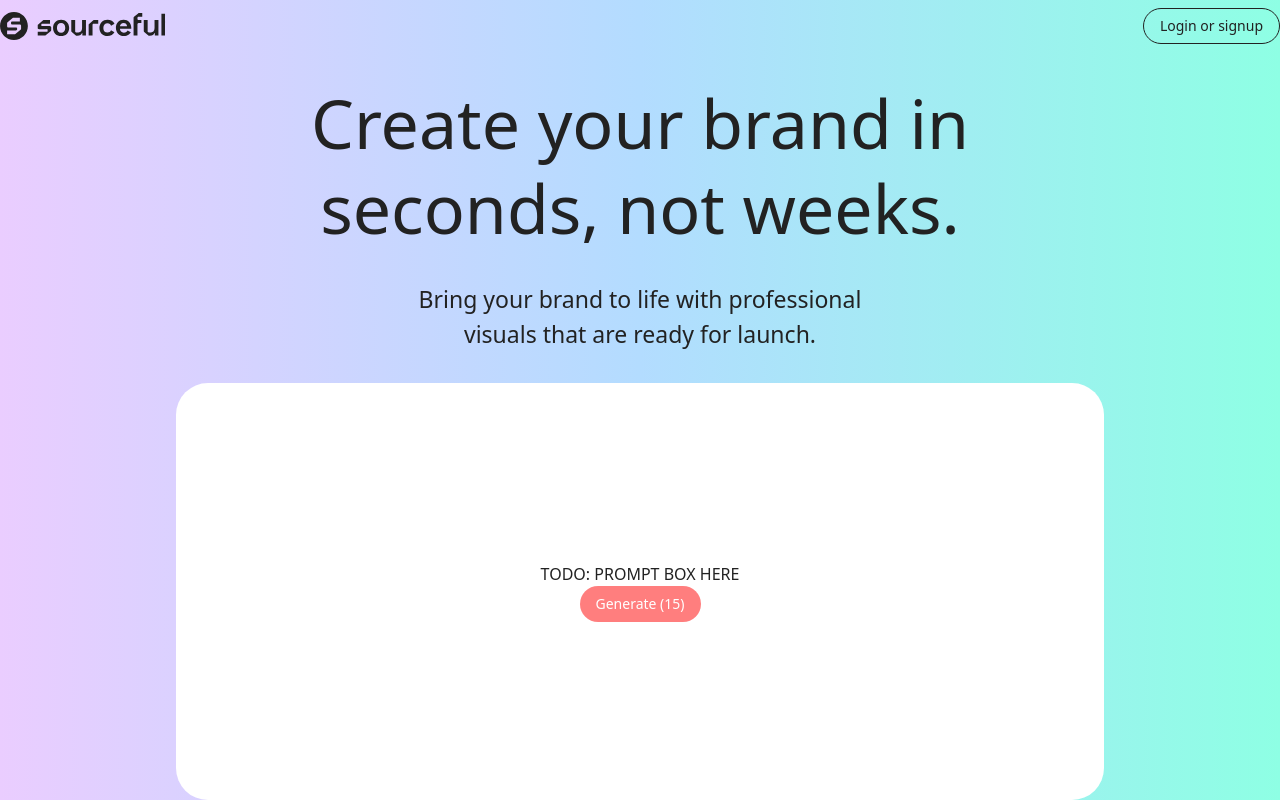
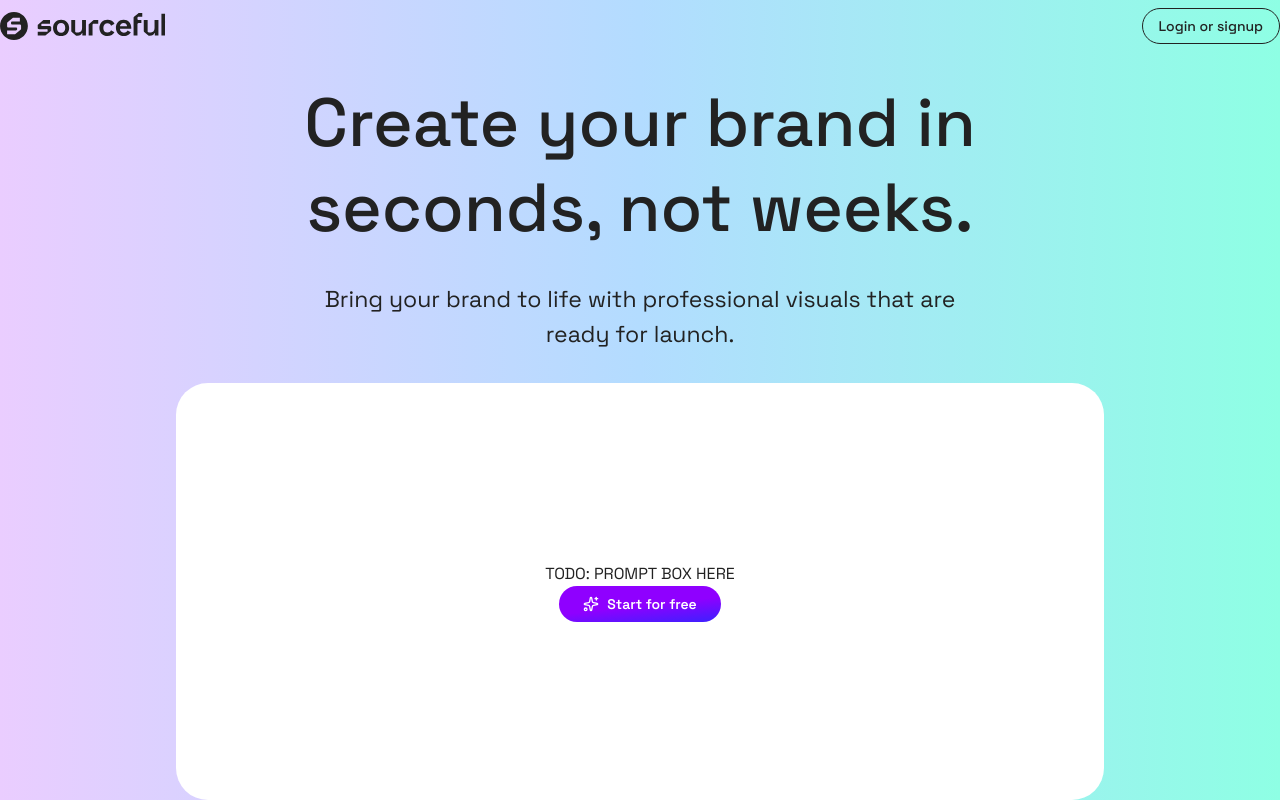
Before and after one commit to lukemoody/prompt-box, a Next.js app: page / in a window 1280 px wide. Built offline with nearby package versions, Linux system fonts and the light colour scheme; no server answers.

Commit message:
quick updates to FE for logged out state

```diff
--- a/src/app/globals.css
+++ b/src/app/globals.css
@@ -16,7 +16,7 @@
   --color-ui-brown: var(--ui-brown);
   --color-ui-grey: var(--ui-grey);
   --color-ui-grey-light: var(--ui-grey-light);
-  --space-grotesk: var(--font-geist-sans);
+  --font-space-grotesk: var(--font-space-grotesk);
 
   --color-primary: red;
   --color-primary-foreground: white;
@@ -39,6 +39,7 @@
 body {
   background: var(--background);
   color: var(--foreground);
+  font-family: var(--font-space-grotesk);
 }
 
 .bg-gradient-r-violet-blue-green-subtle {
--- a/src/app/layout.tsx
+++ b/src/app/layout.tsx
@@ -4,7 +4,7 @@ import { QueryProvider } from "@/components/providers/query-provider";
 import "./globals.css";
 
 const spaceGrotesk = Space_Grotesk({
-  variable: "--font-geist-sans",
+  variable: "--font-space-grotesk",
   subsets: ["latin"],
 });
 
--- a/src/app/page.tsx
+++ b/src/app/page.tsx
@@ -13,7 +13,7 @@ export default function LandingPage() {
           <h1 className="text-foreground font-space-grotesk leading-tight font-medium text-[38px] md:text-[68px]">
             Create your brand in seconds, not weeks.
           </h1>
-          <p className="tracking-normal text-base md:text-[23px] font-regular px-8 md:px-24">
+          <p className="tracking-normal text-base md:text-[23px] font-regular px-8 md:px-6">
             Bring your brand to life with professional visuals that are ready
             for launch.
           </p>
--- a/src/components/prompt-box/index.tsx
+++ b/src/components/prompt-box/index.tsx
@@ -1,12 +1,12 @@
 "use client";
-import React from "react";
+// import React from "react";
 import { useSessionStore } from "@/stores/session-store";
 import { Button } from "@/components/ui/button";
+import { Sparkles } from "lucide-react";
 
 export const PromptBox = () => {
-  // TODO: Testing
   const { activeUser } = useSessionStore();
-  const { credits } = activeUser;
+  const { isAuthenticatied, credits } = activeUser;
   const updateCreditsBalance = useSessionStore(
     (state) => state.updateCreditsBalance
   );
@@ -21,9 +21,16 @@ export const PromptBox = () => {
       <p>TODO: PROMPT BOX HERE</p>
       <Button
         onClick={() => updateCreditsBalance()}
-        disabled={credits < 20 ? true : false}
+        disabled={isAuthenticatied && credits < 20 ? true : false}
       >
-        Generate (15)
+        {isAuthenticatied ? (
+          "Generate"
+        ) : (
+          <>
+            <Sparkles />
+            Start for free
+          </>
+        )}
       </Button>
     </div>
   );
--- a/src/components/ui/button.tsx
+++ b/src/components/ui/button.tsx
@@ -10,7 +10,7 @@ const buttonVariants = cva(
     variants: {
       variant: {
         default:
-          "bg-primary text-primary-foreground hover:bg-primary/90 rounded-full!",
+          "btn-gradient bg-primary text-primary-foreground hover:bg-primary/90 rounded-full!",
         destructive:
           "bg-destructive text-white hover:bg-destructive/90 focus-visible:ring-destructive/20 dark:focus-visible:ring-destructive/40 dark:bg-destructive/60",
         outline:
--- a/src/stores/session-store.ts
+++ b/src/stores/session-store.ts
@@ -1,13 +1,15 @@
 import { create } from "zustand";
 import { devtools, persist, createJSONStorage } from "zustand/middleware";
 
+interface ActiveUserState {
+  credits: number;
+  isAuthenticatied: boolean;
+  username: string | null;
+  email: string | null;
+}
+
 interface SessionStoreType {
-  activeUser: {
-    credits: number;
-    isAuthenticatied: boolean;
-    username: string | null;
-    email: string | null;
-  };
+  activeUser: ActiveUserState;
   setAuthenticatied: (auth: boolean) => void;
   setProfile: (value: string) => void;
   setEmailAddress: (value: string) => void;
```
